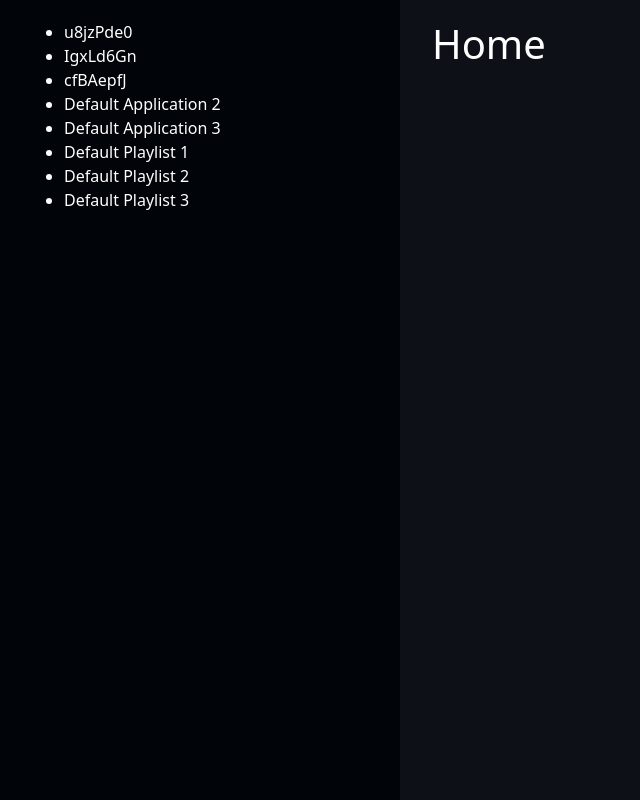
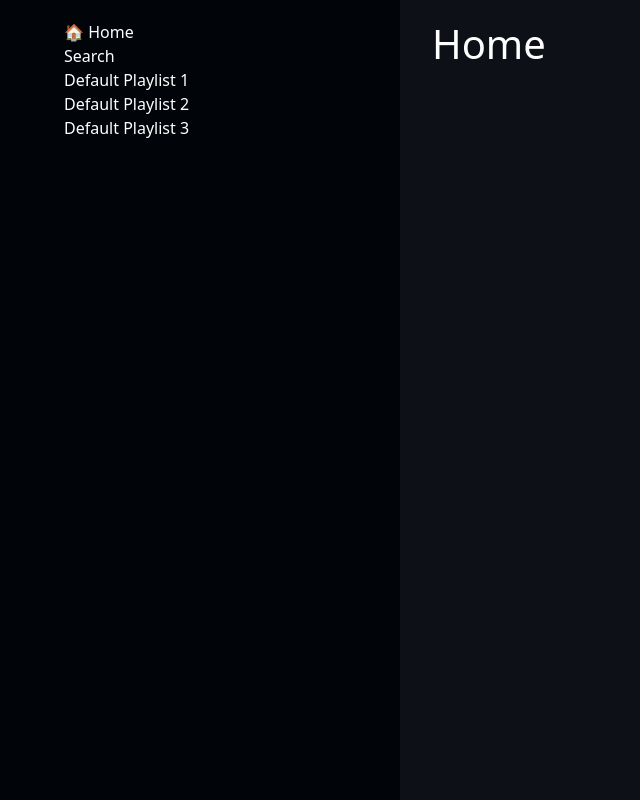
Before and after one commit to Nmstr/Auralium, a Flask app: page /applications/home/home/ in a window 1280 px wide. Shown: the part 56-856 px from the top of the page, without its empty margins (0-640 px from the left). Run offline with Flask 3, Linux system fonts and the light colour scheme; some libraries are stand-ins or nearby versions.

Commit message:
added dynamic loading of applications

```diff
--- /dev/null
+++ b/applications/home/register.json
@@ -0,0 +1,7 @@
+{
+    "application": "home",
+    "name": "🏠 Home",
+    "description": "Home application",
+    "version": "1.0.0",
+    "priority": "10000"
+}
--- /dev/null
+++ b/applications/search/register.json
@@ -0,0 +1,7 @@
+{
+    "application": "search",
+    "name": "Search",
+    "description": "Search application",
+    "version": "1.0.0",
+    "priority": "9000"
+}
--- a/main.py
+++ b/main.py
@@ -8,6 +8,7 @@ import smtplib
 import argon2
 import random
 import string
+import json
 import os
 import re
 
@@ -17,12 +18,23 @@ load_dotenv()
 app = Flask(__name__)
 
 # Dynamically load in applications
+applications = []
 for dir in os.listdir('applications'):
-    if os.path.isdir(os.path.join('applications', dir)):
+    if os.path.exists(os.path.join('applications', dir, 'register.json')):
+        # Load the modules
         module = __import__(f'applications.{dir}.routes', fromlist=[dir])
         blueprint = getattr(module, dir)
         app.jinja_loader.searchpath.append(os.path.join('applications', dir, 'templates'))
         app.register_blueprint(blueprint, url_prefix=f'/applications/{dir}')
+
+        # Load in applications for sidebar
+        with open(os.path.join('applications', dir, 'register.json')) as f:
+            data = json.load(f)
+            print(data)
+        applications.append(data)
+# Sort applications
+applications = sorted(applications, key=lambda x: x['priority'])
+
 
 app.config['SECRET_KEY'] = os.getenv('SECRET_KEY')
 
@@ -36,13 +48,7 @@ def get_db_connection():
 
 @app.context_processor
 def inject_var():
-    apps = []
-    app0 = ''.join(random.choice(string.ascii_letters + string.digits) for i in range(8))
-    app1 = ''.join(random.choice(string.ascii_letters + string.digits) for i in range(8))
-    app2 = ''.join(random.choice(string.ascii_letters + string.digits) for i in range(8))
-    apps = [app0, app1, app2]
-    print(apps)
-    return dict(apps=apps)
+    return dict(apps=applications)
 
 @app.route('/')
 def index():
@@ -63,8 +69,6 @@ def login():
 
         # Connect to the database
         conn = get_db_connection()
-
-        # Create a cursor object
         cursor = conn.cursor(cursor_factory=extras.DictCursor)
 
         # Execute the SQL query to fetch account with given username
--- a/templates/base.html
+++ b/templates/base.html
@@ -34,6 +34,10 @@
             padding: 20px;
             position: relative;
             z-index: 2;
+        }
+
+        .no-bullets {
+            list-style-type: none;
         }
     </style>
 
@@ -72,14 +76,12 @@
 <div id="app-container">
     <div id="sidebar" class="bg-dark">
         <!-- Your sidebar content goes here -->
-        <ul>
+        <ul class="no-bullets">
             <!-- Applications -->
             <div class="container">
                 {% for app in apps %}
-                    <li>{{ app }}</li>
+                    <li>{{ app['name'] }}</li>
                 {% endfor %}
-                <li>Default Application 2</li>
-                <li>Default Application 3</li>
             </div>
             <!-- Playlist -->
             <div class="container">
```
